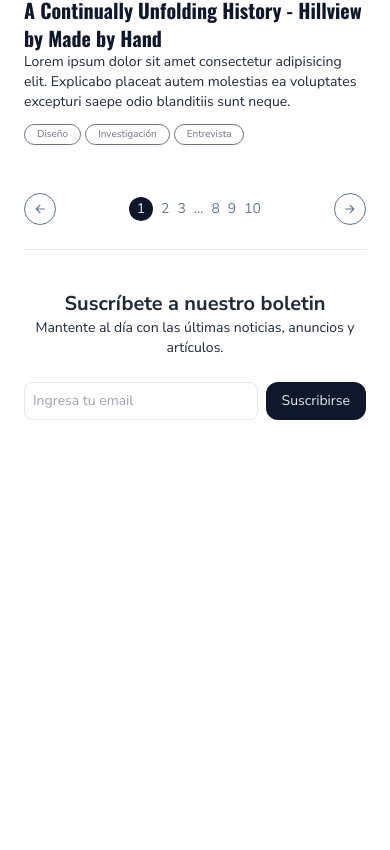
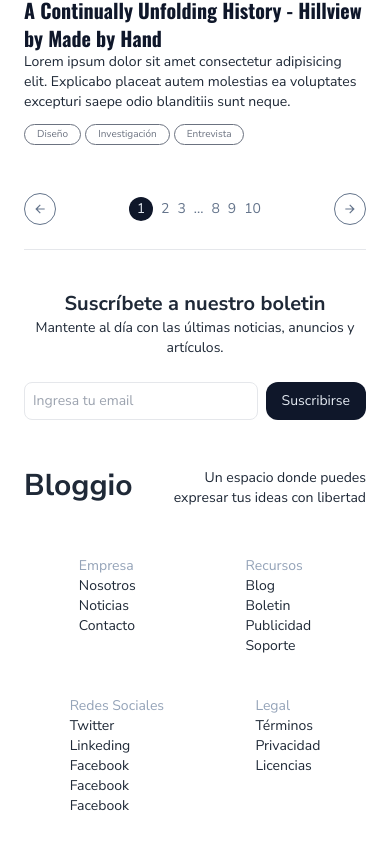
Before and after one commit to FernandoTelloL/bloggio, a React (Vite) app: page / in a window 390 px wide. Shown: the part 4862-5712 px from the top of the page. Before the commit the page ends 5306 px from the top, so only its background shows below. Built offline with nearby package versions, Linux system fonts and the light colour scheme.

Commit message:
agregado estilos menu footer mobile

```diff
--- a/src/components/Footer.jsx
+++ b/src/components/Footer.jsx
@@ -1,7 +1,7 @@
 export const Footer = () => {
   return (
-    <div>
-      <section className="mt-10 md:flex md:justify-between">
+    <div className="text-sm">
+      <section className="mt-10 mb-12 md:flex md:justify-between">
         <div className="text-center mb-6 md:text-start md:w-1/2">
           <h2 className="text-xl font-bold lg:mb-2">
             Suscríbete a nuestro boletin
@@ -21,6 +21,50 @@ export const Footer = () => {
           </button>
         </div>
       </section>
+
+      <section className="">
+        <div className="flex gap-4 mb-12">
+          <h3 className="text-3xl font-bold">Bloggio</h3>
+          <p className="text-end">
+            Un espacio donde puedes expresar tus ideas con libertad
+          </p>
+        </div>
+        <div className="">
+          <div className="flex justify-around mb-10">
+            <ul className="">
+              <li className="text-slate-400">Empresa</li>
+              <li>Nosotros</li>
+              <li>Noticias</li>
+              <li>Contacto</li>
+            </ul>
+
+            <ul>
+              <li className="text-slate-400">Recursos</li>
+              <li>Blog</li>
+              <li>Boletin</li>
+              <li>Publicidad</li>
+              <li>Soporte</li>
+            </ul>
+          </div>
+          <div className="flex justify-around mb-10">
+            <ul className="">
+              <li className="text-slate-400">Redes Sociales</li>
+              <li>Twitter</li>
+              <li>Linkeding</li>
+              <li>Facebook</li>
+              <li>Facebook</li>
+              <li>Facebook</li>
+            </ul>
+
+            <ul>
+              <li className="text-slate-400">Legal</li>
+              <li>Términos</li>
+              <li>Privacidad</li>
+              <li>Licencias</li>
+            </ul>
+          </div>
+        </div>
+      </section>
     </div>
   );
 };
```
